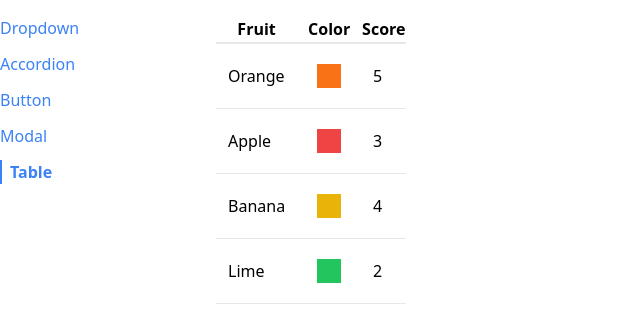
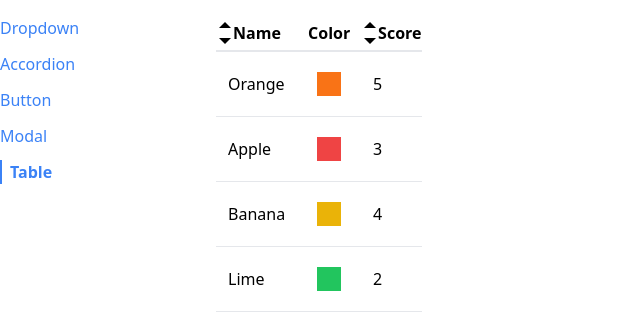
Before and after one commit to sharatkatwa/learning-react-components-inDepth, a React (Create React App) app: page /table in a window 1280 px wide. Shown: the top 330 px of the page, without its empty margins (0-640 px from the left). Built offline with nearby package versions, Linux system fonts and the light colour scheme.

Commit message:
created reusable table component and add sorting fuctionality to it

```diff
--- /dev/null
+++ b/src/components/SortableTable.js
@@ -0,0 +1,96 @@
+import { useState } from 'react'
+import Table from './Table'
+import { GoTriangleUp, GoTriangleDown } from 'react-icons/go'
+
+function SortableTable(props) {
+  const [sortOrder, setSortOrder] = useState(null)
+  const [sortBy, setSortBy] = useState(null)
+  const { config, data } = props
+
+  const handleClick = (label) => {
+    if (sortBy && label !== sortBy) {
+      setSortOrder('asc')
+      setSortBy(label)
+      return
+    }
+
+    if (sortOrder === null) {
+      setSortOrder('asc')
+      setSortBy(label)
+    } else if (sortOrder === 'asc') {
+      setSortOrder('desc')
+      setSortBy(label)
+    } else if (sortOrder === 'desc') {
+      setSortOrder(null)
+      setSortBy(null)
+    }
+  }
+
+  const updatedConfig = config.map((column) => {
+    if (column.sortValue) {
+      return {
+        ...column,
+        header: () => (
+          <th
+            className='cursor-pointer hover:bg-gray-100'
+            onClick={() => handleClick(column.label)}
+          >
+            <div className='flex items-center'>
+              {showIcon(column.label, sortBy, sortOrder)}
+              {column.label}
+            </div>
+          </th>
+        ),
+      }
+    }
+    return column
+  })
+
+  // main Sort Login here.
+  let sortedData = data
+  if (sortOrder && sortBy) {
+    const { sortValue } = config.find((column) => column.label === sortBy)
+    sortedData = [...data].sort((a, b) => {
+      const valueA = sortValue(a)
+      const valueB = sortValue(b)
+      const reverseOrder = sortOrder === 'asc' ? 1 : -1
+
+      if (typeof valueA === 'string') {
+        return valueA.localeCompare(valueB) * reverseOrder
+      } else {
+        return (valueA - valueB) * reverseOrder
+      }
+    })
+  }
+
+  return (
+    <div>
+      <Table {...props} data={sortedData} config={updatedConfig} />
+    </div>
+  )
+}
+
+const showIcon = (label, sortBy, sortOrder) => {
+  if (label !== sortBy || sortOrder === null) {
+    return (
+      <div>
+        <GoTriangleUp />
+        <GoTriangleDown />
+      </div>
+    )
+  } else if (sortOrder === 'asc') {
+    return (
+      <div>
+        <GoTriangleUp />
+      </div>
+    )
+  } else if (sortOrder === 'desc') {
+    return (
+      <div>
+        <GoTriangleDown />
+      </div>
+    )
+  }
+}
+
+export default SortableTable
--- a/src/components/Table.js
+++ b/src/components/Table.js
@@ -1,4 +1,4 @@
-import React from 'react'
+import React, { Fragment } from 'react'
 
 function Table({ data, config, keyFn }) {
   const renderedRows = data.map((rowData) => {
@@ -17,6 +17,9 @@
   })
 
   const renderedHeaders = config.map((column) => {
+    if (column.header) {
+      return <Fragment key={column.label}>{column.header()}</Fragment>
+    }
     return <th key={column.label}>{column.label}</th>
   })
   return (
--- a/src/pages/TablePage.js
+++ b/src/pages/TablePage.js
@@ -1,4 +1,5 @@
-import Table from '../components/Table'
+import SortableTable from '../components/SortableTable'
+// import Table from '../components/Table'
 
 function TablePage() {
   const data = [
@@ -8,12 +9,21 @@
     { name: 'Lime', color: 'bg-green-500', score: '2' },
   ]
   const config = [
-    { label: 'Fruit', render: (fruit) => fruit.name },
+    {
+      label: 'Name',
+      render: (fruit) => fruit.name,
+      sortValue: (fruit) => fruit.name,
+    },
     {
       label: 'Color',
       render: (fruit) => <div className={`p-3 m-2 ${fruit.color}`}></div>,
     },
-    { label: 'Score', render: (fruit) => fruit.score },
+    {
+      label: 'Score',
+      render: (fruit) => fruit.score,
+      sortValue: (fruit) => fruit.score,
+      // header: () => <th className='bg-green-500'>Score</th>,
+    },
   ]
 
   const keyFn = (fruit) => {
@@ -22,7 +32,7 @@
 
   return (
     <div>
-      <Table data={data} config={config} keyFn={keyFn} />
+      <SortableTable data={data} config={config} keyFn={keyFn} />
     </div>
   )
 }
```
